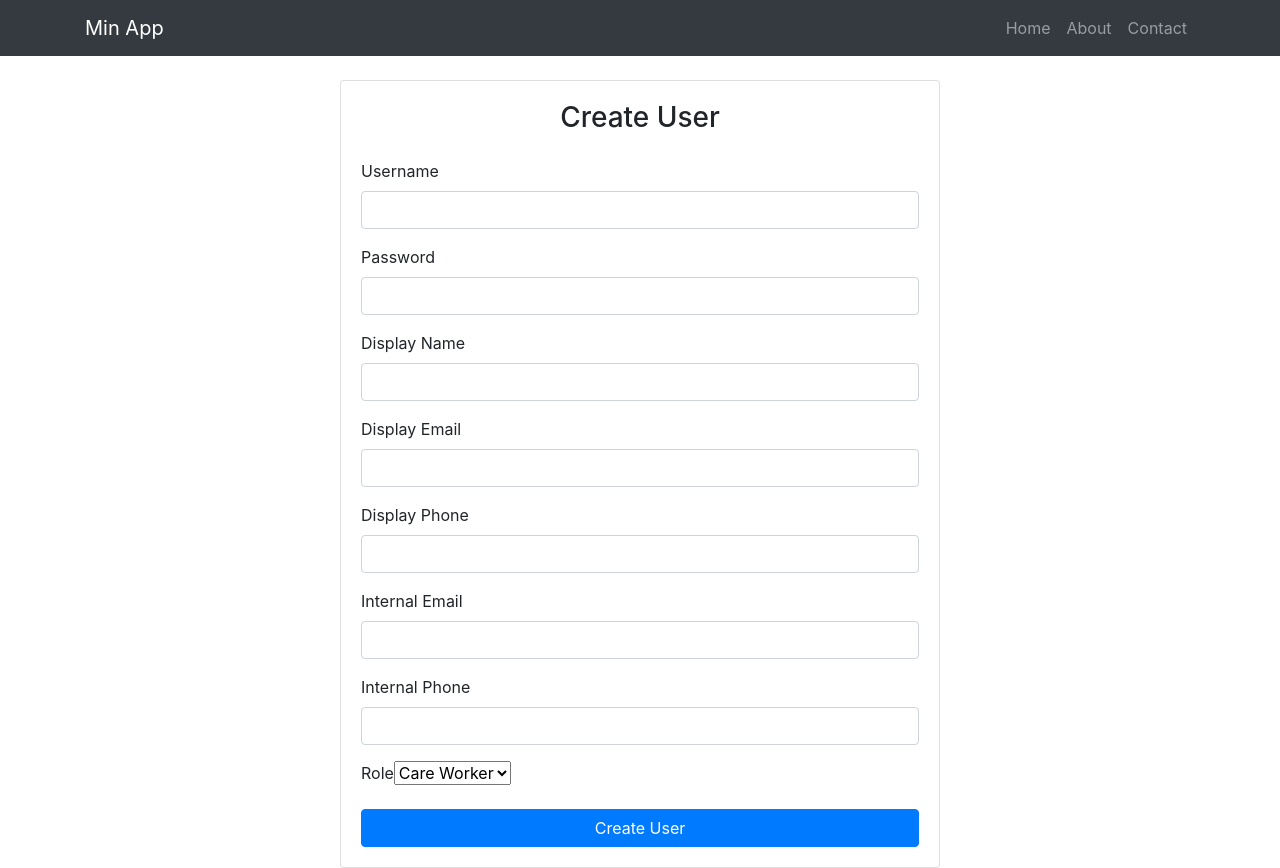
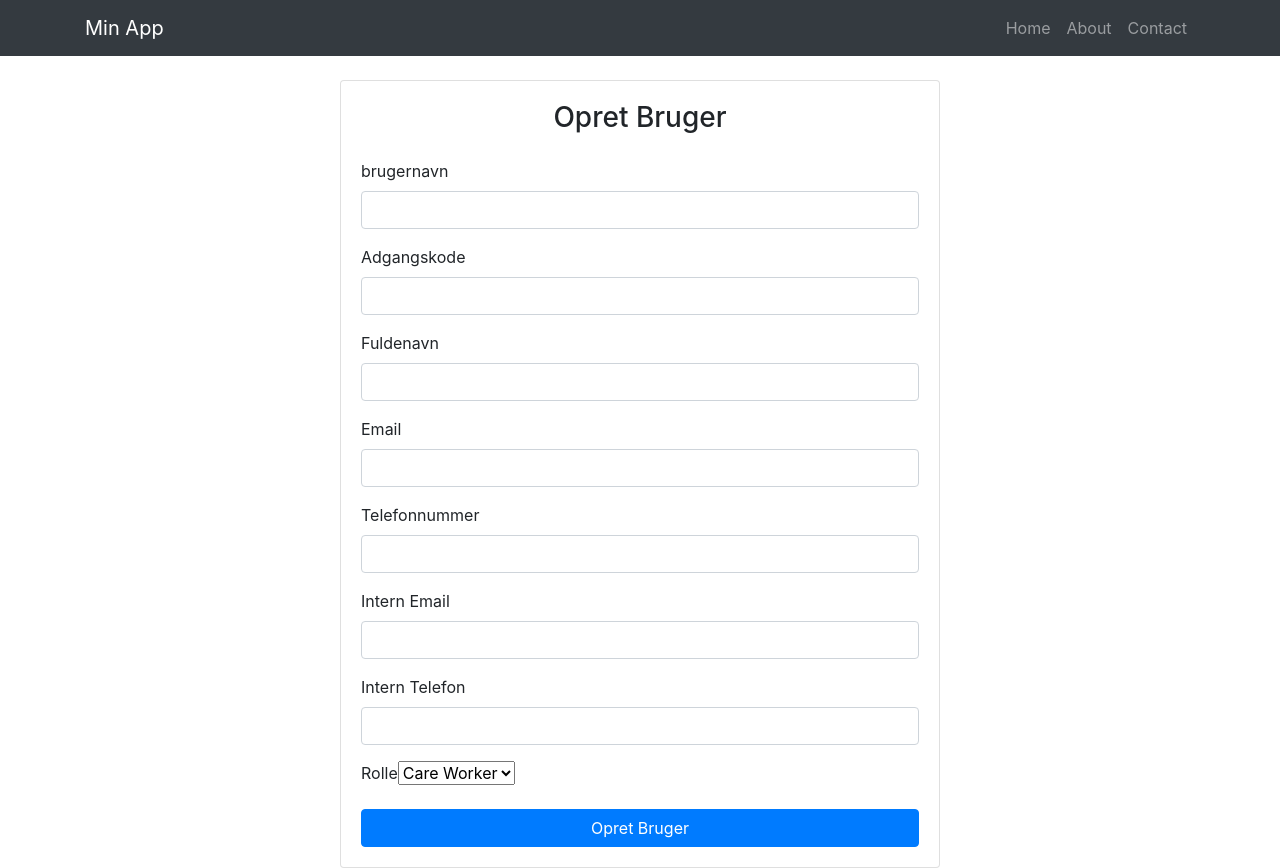
Before and after one commit to Carebridge-org/Carebridge-frontend, a React (Vite) app: page /admin/create-user in a window 1280 px wide. Built offline with nearby package versions, Linux system fonts and the light colour scheme.

Commit message:
Rettelse til US 1.2

```diff
--- a/src/pages/(worker)/CreateUser.jsx
+++ b/src/pages/(worker)/CreateUser.jsx
@@ -85,14 +85,14 @@ export default function CreateUser() {
         <Container className="mt-4">
             <Card className="mx-auto" style={{ maxWidth: "600px" }}>
                 <Card.Body>
-                    <h3 className="text-center mb-4">Create User</h3>
+                    <h3 className="text-center mb-4">Opret Bruger</h3>
 
                     {error && <Alert variant="danger">{error}</Alert>}
-                    {success && <Alert variant="success">User created successfully!</Alert>}
+                    {success && <Alert variant="success">Brugeren er blevet oprettet</Alert>}
 
                     <Form onSubmit={handleSubmit}>
                         <Form.Group className="mb-3">
-                            <Form.Label>Username</Form.Label>
+                            <Form.Label>brugernavn</Form.Label>
                             <Form.Control
                                 type="text"
                                 value={username}
@@ -102,7 +102,7 @@ export default function CreateUser() {
                         </Form.Group>
 
                         <Form.Group className="mb-3">
-                            <Form.Label>Password</Form.Label>
+                            <Form.Label>Adgangskode</Form.Label>
                             <Form.Control
                                 type="password"
                                 value={password}
@@ -112,7 +112,7 @@ export default function CreateUser() {
                         </Form.Group>
 
                         <Form.Group className="mb-3">
-                            <Form.Label>Display Name</Form.Label>
+                            <Form.Label>Fuldenavn</Form.Label>
                             <Form.Control
                                 type="text"
                                 value={displayName}
@@ -121,7 +121,7 @@ export default function CreateUser() {
                         </Form.Group>
 
                         <Form.Group className="mb-3">
-                            <Form.Label>Display Email</Form.Label>
+                            <Form.Label>Email</Form.Label>
                             <Form.Control
                                 type="email"
                                 value={displayEmail}
@@ -130,7 +130,7 @@ export default function CreateUser() {
                         </Form.Group>
 
                         <Form.Group className="mb-3">
-                            <Form.Label>Display Phone</Form.Label>
+                            <Form.Label>Telefonnummer</Form.Label>
                             <Form.Control
                                 type="text"
                                 value={displayPhone}
@@ -139,7 +139,7 @@ export default function CreateUser() {
                         </Form.Group>
 
                         <Form.Group className="mb-3">
-                            <Form.Label>Internal Email</Form.Label>
+                            <Form.Label>Intern Email</Form.Label>
                             <Form.Control
                                 type="email"
                                 value={internalEmail}
@@ -149,7 +149,7 @@ export default function CreateUser() {
                         </Form.Group>
 
                         <Form.Group className="mb-3">
-                            <Form.Label>Internal Phone</Form.Label>
+                            <Form.Label>Intern Telefon</Form.Label>
                             <Form.Control
                                 type="text"
                                 value={internalPhone}
@@ -159,17 +159,16 @@ export default function CreateUser() {
                         </Form.Group>
 
                         <Form.Group className="mb-3">
-                            <Form.Label>Role</Form.Label>
+                            <Form.Label>Rolle</Form.Label>
                             <Form.Select value={role} onChange={(e) => setRole(e.target.value)}>
                                 <option value="ADMIN">Admin</option>
                                 <option value="CAREWORKER">Care Worker</option>
                                 <option value="GUARDIAN">Guardian</option>
-                                <option value="RESIDENT">Resident</option>
                             </Form.Select>
                         </Form.Group>
 
                         <Button variant="primary" type="submit" className="w-100">
-                            Create User
+                            Opret Bruger
                         </Button>
                     </Form>
                 </Card.Body>
--- a/src/pages/(worker)/LinkResidents.jsx
+++ b/src/pages/(worker)/LinkResidents.jsx
@@ -10,18 +10,40 @@ export default function LinkResidents() {
     const [error, setError] = useState(null);
 
     useEffect(() => {
-        fetch("http://localhost:7070/guardians")
-            .then(r => r.json())
-            .then(setGuardians);
+    async function loadData() {
+        const res1 = await fetch("http://localhost:7070/guardians");
+        const guardiansData = await res1.json();
+        setGuardians(guardiansData);
 
-        fetch("http://localhost:7070/residents")
-            .then(r => r.json())
-            .then(setResidents);
+        const res2 = await fetch("http://localhost:7070/residents");
+        let residentsData = await res2.json();
 
+        // Hvis backend ikke har residents endnu → brug mock data
+        if (!Array.isArray(residentsData) || residentsData.length === 0) {
+            residentsData = [
+                {
+                    id: 1,
+                    fullName: "Test Resident 1",
+                    roomNumber: "A-12",
+                    dateOfBirth: "1960-05-14",
+                    medicalConditions: ["Diabetes"],
+                },
+                {
+                    id: 2,
+                    fullName: "Test Resident 2",
+                    roomNumber: "B-04",
+                    dateOfBirth: "1975-10-11",
+                    medicalConditions: [],
+                }
+            ];
+        }
 
+        setResidents(residentsData);
+    }
 
-            console.log(JSON.stringify(guardians))
-    }, []);
+    loadData();
+}, []);
+
 
     const handleSubmit = async (e) => {
         e.preventDefault();
@@ -70,7 +92,7 @@ export default function LinkResidents() {
                     <Form.Check
                         type="checkbox"
                         key={r.id}
-                        label={r.username || r.id}
+                        label={r.fullName || r.roomNumber || ("Resident #" + r.id)}
                         value={r.id}
                         checked={selectedResidents.includes(r.id)}
                         onChange={(e) => {
```
Also changed, not shown: 1 other file (tests, documents, lock files or other folders).
